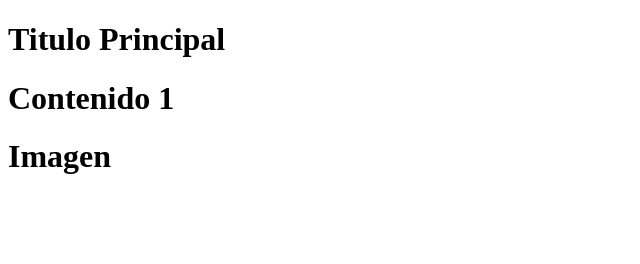
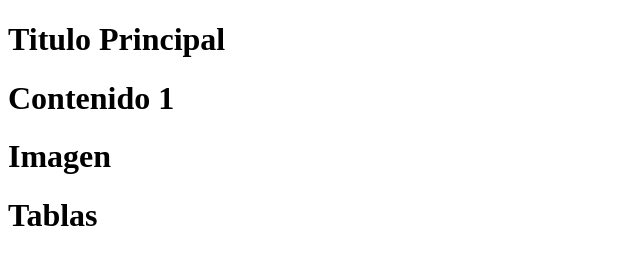
Before and after one commit to camiloruiz06-jpg/PAGINA_Git_JUEVES_2, a plain HTML site: page index.html in a window 1280 px wide. Shown: the whole page, without its empty margins (0-640 px from the left). Drawn offline with Linux system fonts and the light colour scheme.

Commit message:
Quinto cambio tablas

```diff
--- a/index.html
+++ b/index.html
@@ -9,5 +9,6 @@
     <h1>Titulo Principal</h1>
     <h1>Contenido 1</h1>
     <h1>Imagen</h1>
+    <h1>Tablas</h1>
 </body>
 </html>
```
